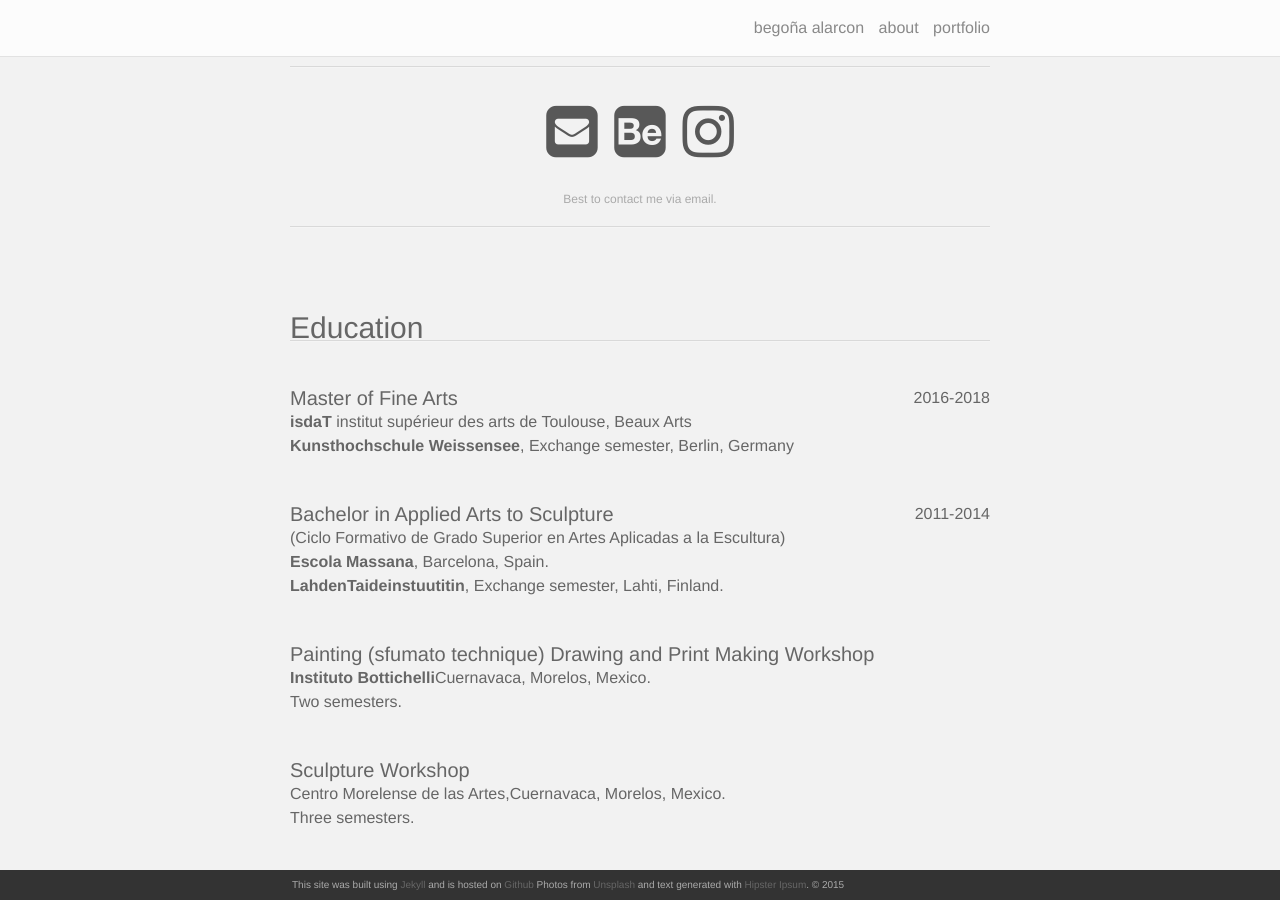
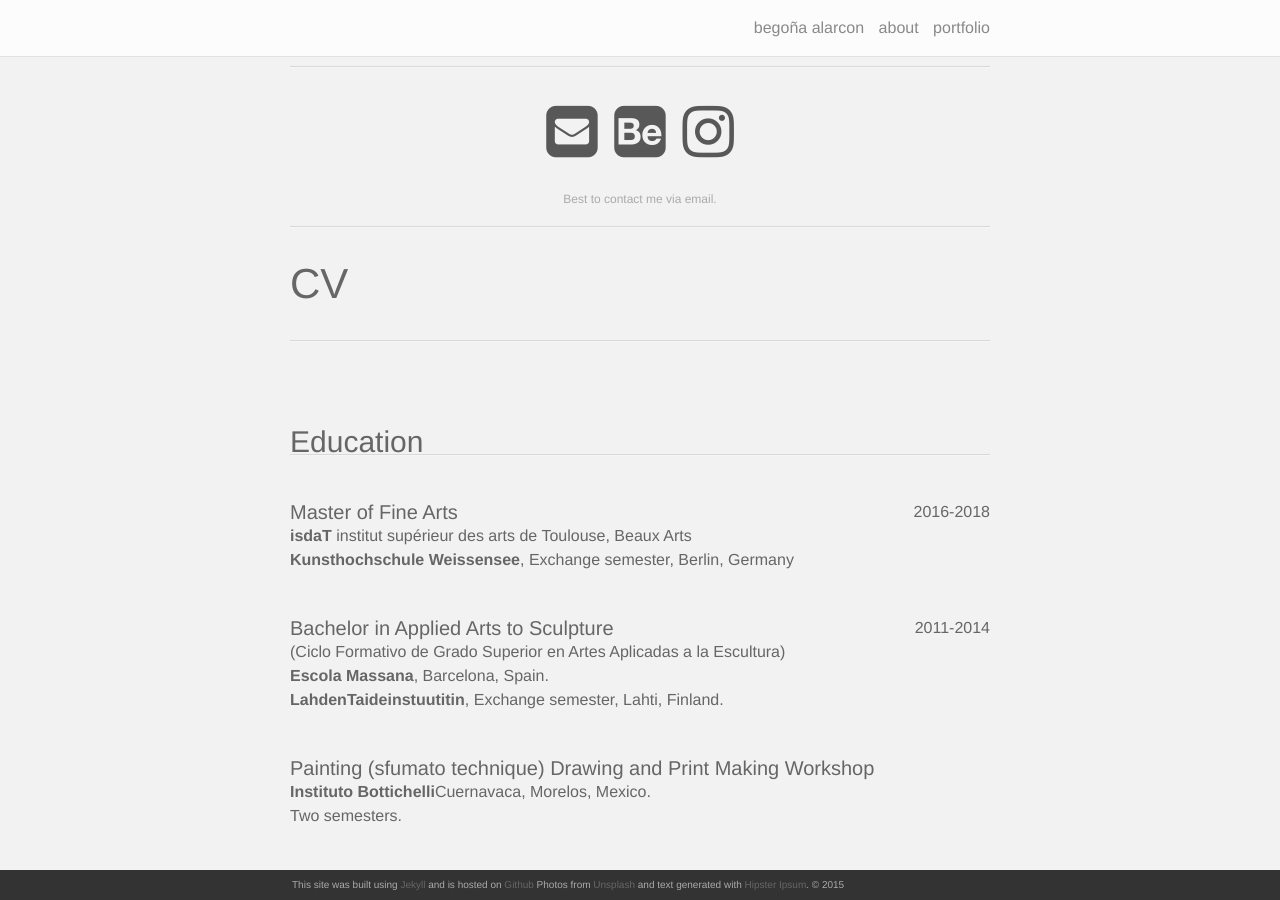
Before and after one commit to begoalarcon/begoalarcon.github.io, a Jekyll site: the page built from about.md, in a window 1280 px wide and 900 px high, scrolled down 388 px. Built offline with Jekyll 4.4.1, drawn with Linux system fonts in a browser that asks for light colours; nearby versions of some CDN libraries.

Commit message:
Update about.md

```diff
--- a/about.md
+++ b/about.md
@@ -31,7 +31,10 @@ permalink: /about/
 <br/>
 <hr/>
 <br/>
-
+<h2>CV</h2>
+<br/>
+<hr/>
+<br/>
 
 
 <br/>
```
